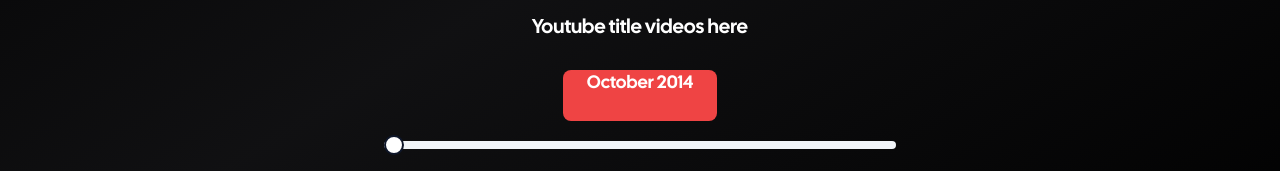
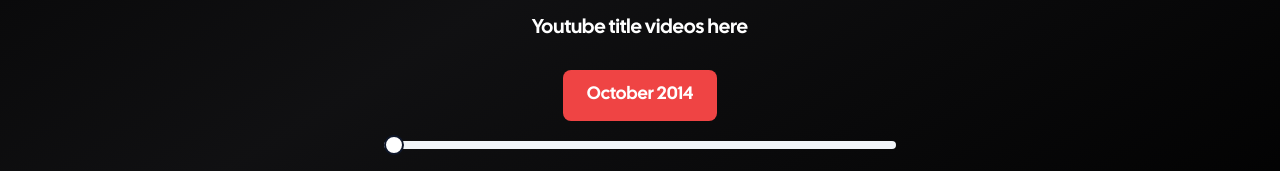
Before and after one commit to mkhoirulwafa18/tarikle, a Next.js app: page /play in a window 1280 px wide. Shown: the part 489-660 px from the top of the page. Built offline with nearby package versions, Linux system fonts and the light colour scheme; no server answers; what tailwindcss-debug-screens would draw is missing.

Commit message:
center guessed month text to its parent

```diff
--- a/app/play/page.tsx
+++ b/app/play/page.tsx
@@ -23,9 +23,13 @@
             <div className="hidden w-screen h-px animate-glow md:block animate-fade-right bg-gradient-to-r from-zinc-300/0 via-zinc-300/50 to-zinc-300/0" />
             <div className="ml-10 mr-10 animate-fade-in grid justify-center">
                 <iframe className="w-[40vw] h-[23vw] my-8" src="https://www.youtube.com/embed/kHh7LMzlKRI" title="YouTube video player" frameBorder="0" allow="accelerometer; autoplay; clipboard-write; encrypted-media; gyroscope; picture-in-picture; web-share" allowFullScreen></iframe>
-                <h2 className="my-8 text-xl text-white text-center cursor-default text-edge-outline animate-title font-display">Youtube title videos here</h2>
-                <center className="text-white text-lg font-display relative inline-block w-[12vw] h-[4vw] bg-red-500 mb-5 rounded-lg place-self-center">
-                    <div className="text-center h-full">{getGuessedDate(sliderVal)}</div>
+                <h2 className="my-8 text-xl text-white text-center cursor-default text-edge-outline animate-title font-display">
+                    Youtube title videos here
+                </h2>
+                <center className="flex text-white text-lg font-display w-[12vw] h-[4vw] bg-red-500 mb-5 rounded-lg place-self-center">
+                    <div className="text-center m-auto">
+                        {getGuessedDate(sliderVal)}
+                    </div>
                 </center>
                 <DateSlider className="mb-10" value={[sliderVal]} onValueChange={(val) => setSliderVal(val[0])} />
                 <Button
```
